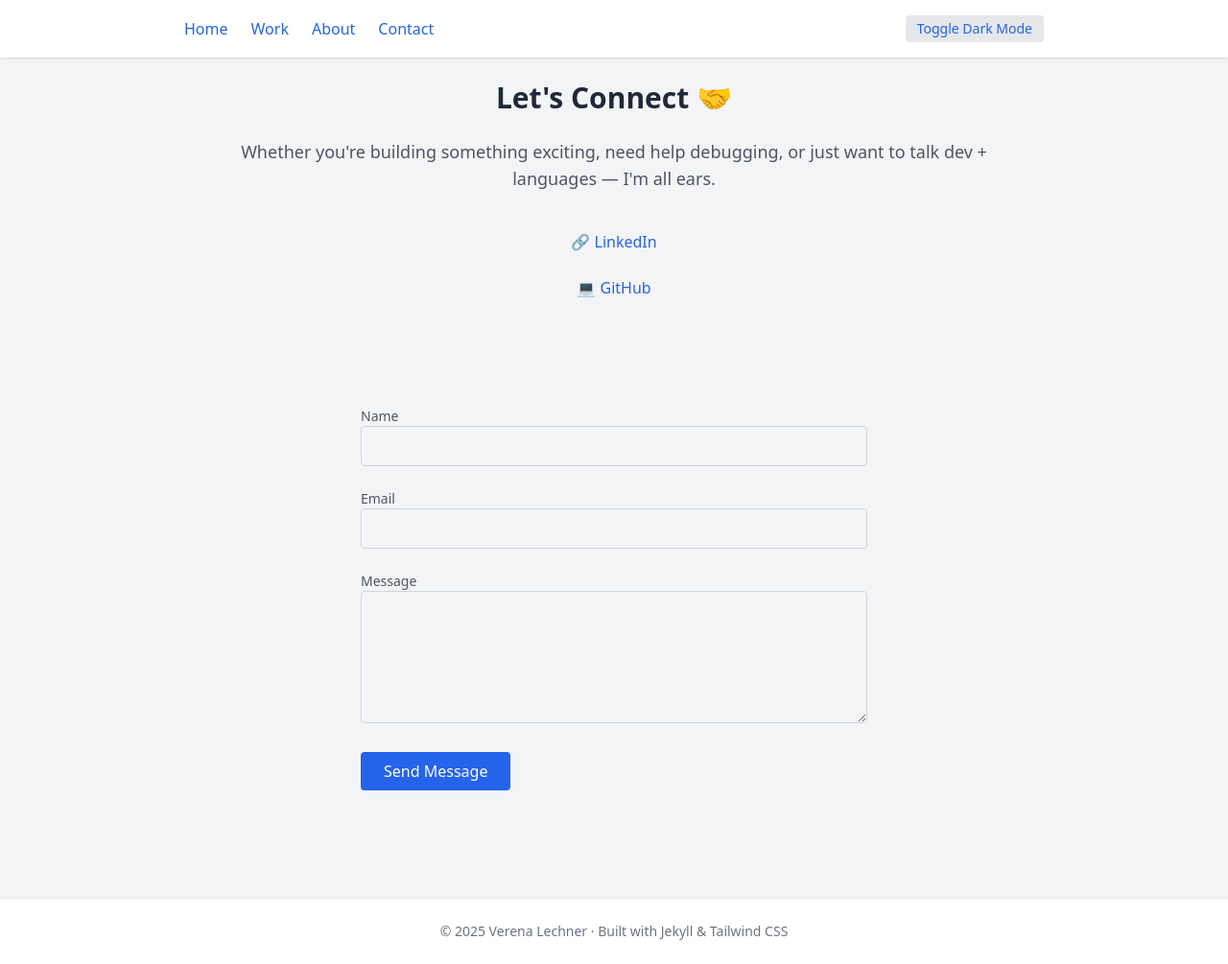
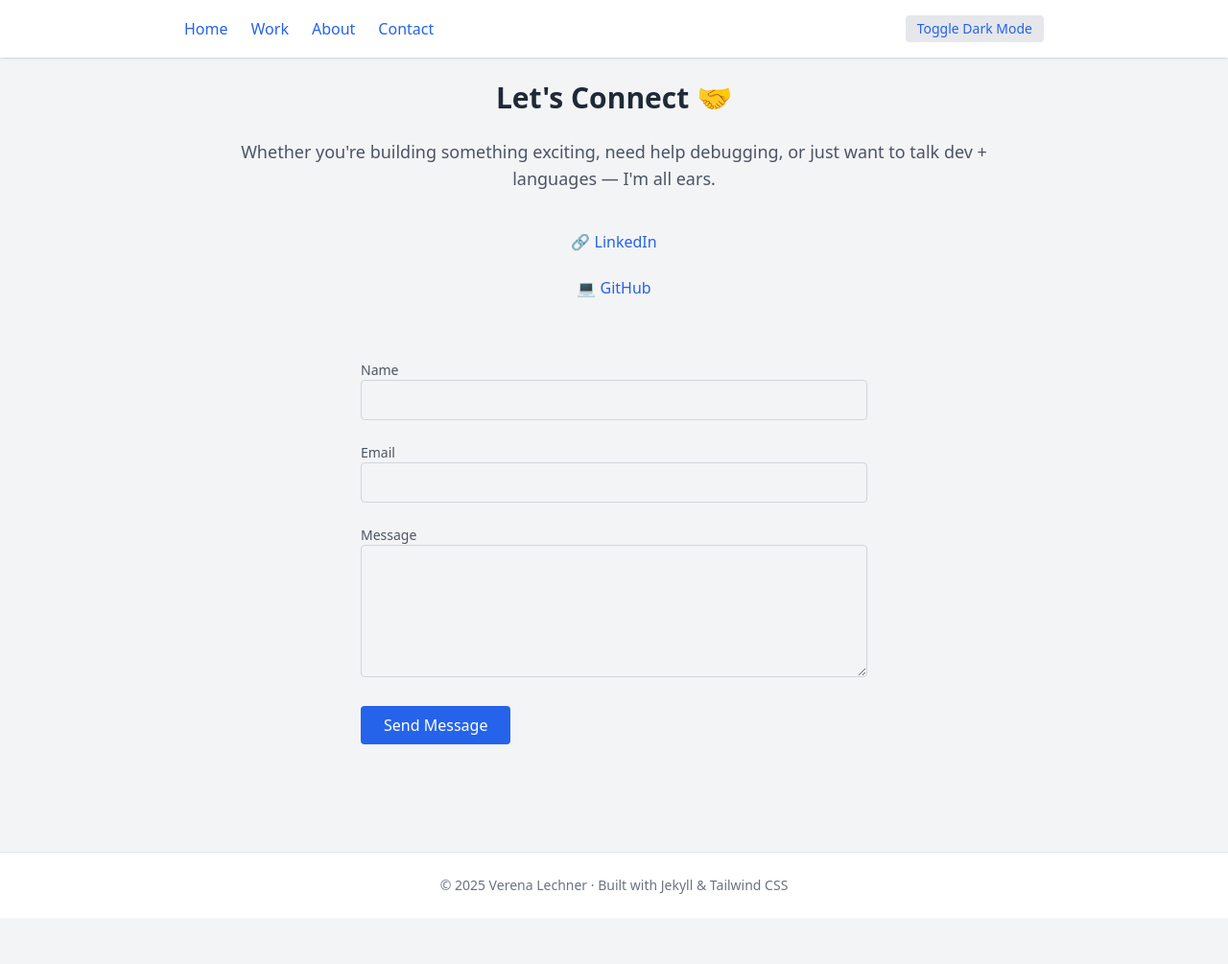
Before and after one commit to vr33ni/portfolio, a Jekyll site: the page built from contact.html, in a window 1280 px wide and 1005 px high. Shown: the whole window at 96% size. Built offline with Jekyll 4.4.1, drawn with Linux system fonts in a browser that asks for light colours; nearby versions of some CDN libraries.

Commit message:
rm margin on contact page

```diff
--- a/contact.html
+++ b/contact.html
@@ -10,7 +10,7 @@
   Whether you're building something exciting, need help debugging, or just want to talk dev + languages — I'm all ears.
 </p>
 
-<div class="flex flex-col items-center gap-6 mb-12">
+<div class="flex flex-col items-center gap-6">
   <!-- LinkedIn -->
   <a href="{{ site.linkedin_url }}" class="flex items-center gap-3 text-blue-600 hover:underline" target="_blank">
     <span>🔗 LinkedIn</span>
```
